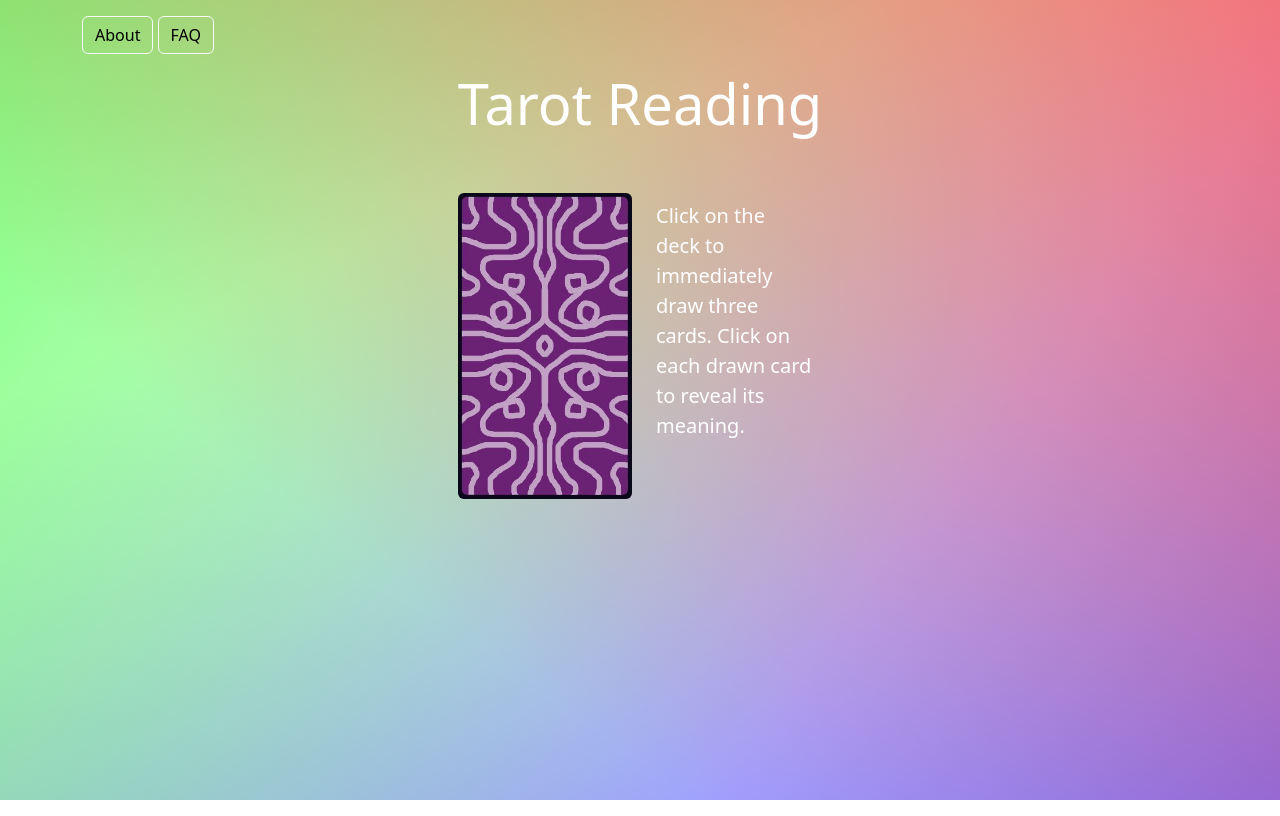
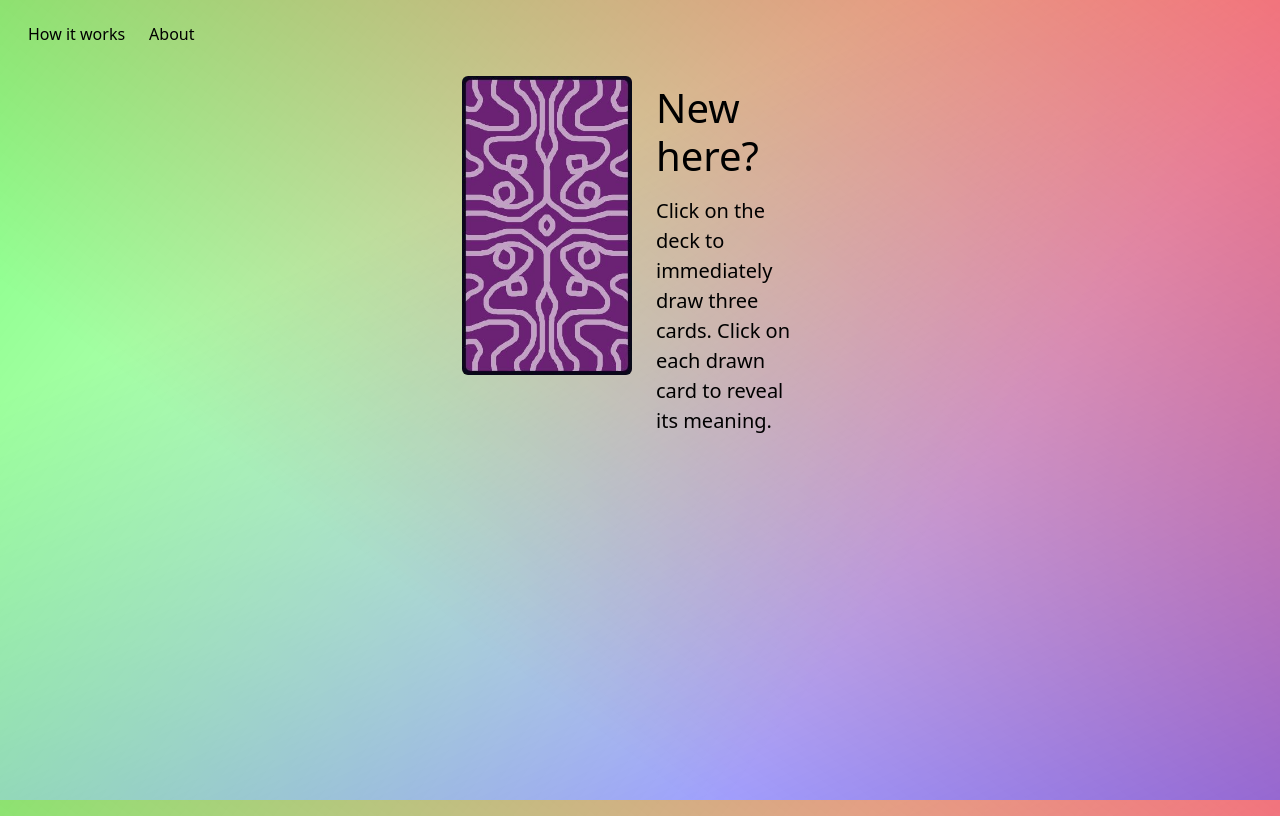
Before and after one commit to missmansanas/tarot-reading, a React (Create React App) app: page / in a window 1280 px wide. Built offline with nearby package versions, Linux system fonts and the light colour scheme.

Commit message:
Added FAQ/How it works panel

```diff
--- a/src/About.js
+++ b/src/About.js
@@ -10,13 +10,13 @@ function About() {
 
   return (
     <>
-      <Button variant="light" onClick={handleShow}  className="mt-3 text-center bg-transparent">
+      <Button variant="light" onClick={handleShow}  className="border-0 bg-transparent text-black">
         About
       </Button>
 
       <Offcanvas show={show} onHide={handleClose}>
         <Offcanvas.Header closeButton>
-          <Offcanvas.Title>Offcanvas</Offcanvas.Title>
+          <Offcanvas.Title>About</Offcanvas.Title>
         </Offcanvas.Header>
         <Offcanvas.Body className="text-black">
         <h6>Credits</h6>
--- a/src/App.css
+++ b/src/App.css
@@ -5,7 +5,7 @@ body {
   background-repeat: no-repeat;
   background-color: white;
   height: 100vh;
-  color: white;
+  color: black;
   background-attachment: fixed;
 }
 
@@ -28,17 +28,31 @@ img.deck:hover {
   box-shadow: 2px 4px 12px #333333;
 }
 
-.col-5:nth-of-type(2) {
-  animation: 700ms move ease forwards;
-}
-.col-5:nth-of-type(3) {
-  animation: 800ms move ease forwards;
-}
-.col-5:nth-of-type(4) {
-  animation: 900ms move ease forwards;
+.card-body {
+  background-color: #ffffff33;
+  border-bottom-left-radius: 0.5rem;
+  border-bottom-right-radius: 0.5rem;
 }
 
-@keyframes move {
+.col-5:nth-of-type(2) .card {
+  animation: 1s move1;
+}
+.col-5:nth-of-type(3) .card {
+  animation: 1s move2;
+}
+.col-5:nth-of-type(4) .card {
+  animation: 1s move3;
+}
+
+@keyframes move1 {
   from {transform: translateX(-100%);}
   to {transform: translateX(0%);}
 }
+@keyframes move2 {
+  from {transform: translateX(-200%);}
+  to {transform: translateX(0%);}
+}
+@keyframes move3 {
+  from {transform: translateX(-300%);}
+  to {transform: translateX(0%);}
+}
--- a/src/App.js
+++ b/src/App.js
@@ -8,6 +8,7 @@ import Col from "react-bootstrap/Col";
 import CardApp from "./CardApp";
 import About from "./About";
 import FAQ from "./FAQ";
+
 
 function App() {
   const [reading, setReading] = useState()
@@ -42,13 +43,12 @@ function App() {
   return (
     <div className="App">
 
-      <Container>
-      <About/> <FAQ/>
-        <h1 className="display-4 text-center my-3">Tarot Reading</h1>
+      <Container className="my-3 ms-3 nav">
+        <FAQ/><About/>
       </Container>
 
       <Container className="m-auto container-lg">
-        <Row className="justify-content-center my-5">
+        <Row className="justify-content-center m-auto">
           <Col xs={5} lg={2} className="p-2 bg-transparent border-white">
             <img onClick={readThree} className="deck rounded img-fluid" src={require("./assets/CardBacks.jpg")} alt=""/><br/>
             {/* <Button className="shuffle px-5 my-3">Shuffle</Button> */}
@@ -65,6 +65,7 @@ function App() {
                     </>
                   ) : (
                   <Col xs="auto" lg={2} className="p-3 border-0">
+                    <p className="display-6">New here?</p>
                     <p className="lead">Click on the deck to immediately draw three cards. Click on each drawn card to reveal its meaning.</p></Col>
                 )
               }
--- a/src/CardApp.js
+++ b/src/CardApp.js
@@ -6,7 +6,7 @@ const CardApp = ({ card }) => {
     const [open, setOpen] = useState(false);
 
     return (
-    <Card className="bg-transparent border-0">
+    <Card className="bg-transparent border-0 text-dark">
     <Card.Img className="readcard" src={card.arcana === "Minor" ? require(`./assets/${card.suit}${card.rank}.jpg`) : require(`./assets/${card.rank}-${card.name.replace(/ /g,"")}.jpg`)} onClick={()=>setOpen(!open)}></Card.Img>
     <Collapse in={open}>
         <Card.Body>
--- a/src/FAQ.js
+++ b/src/FAQ.js
@@ -10,22 +10,28 @@ function FAQ() {
 
   return (
     <>
-      <Button variant="light" onClick={handleShow}  className="mt-3 text-center bg-transparent">
-        FAQ
+      <Button variant="light" onClick={handleShow}  className="border-0 bg-transparent text-black">
+        How it works
       </Button>
 
       <Offcanvas show={show} onHide={handleClose}>
         <Offcanvas.Header closeButton>
-          <Offcanvas.Title>Offcanvas</Offcanvas.Title>
+          <Offcanvas.Title>How it works</Offcanvas.Title>
         </Offcanvas.Header>
-        <Offcanvas.Body className="text-black">
-        <h6>Question</h6>
-          Answer
-        <h6>Question</h6>
-          <ul>
-            <li>Answer</li>
-            <li>Answer</li>
-          </ul>
+        <Offcanvas.Body className="text-black bg-transparent">
+          <h5>Interacting with the app</h5>
+            <p>Click on the violet deck to generate three random cards. Click on any card to reveal/hide its meaning. Generate a new spread as many times as you wish.</p>
+            <p>Each spread will always deal three unique cards. You won't, for example, get the Ace of Swords side-by-side - though it may re-appear in the very next reading you request.</p>
+          <h5>Interpreting the cards</h5>
+            <p>As an automated reading, the revealed meaning of each card will be generic to that card. It does not take into account the other two cards that have appeared beside it. It also can't read any context.</p>
+            <p>If you're seeking something with more depth and empathy, you will need to call on your own intuitive input or seek a human reader.</p>
+          <h5>Reading ideas</h5>
+            <ul>
+              <li>past, present, future</li>
+              <li>situation, action, outcome</li>
+              <li>check-in for mind, body, spirit</li>
+              <li>you, another person, your relationship</li>
+            </ul>
         </Offcanvas.Body>
       </Offcanvas>
     </>
```
